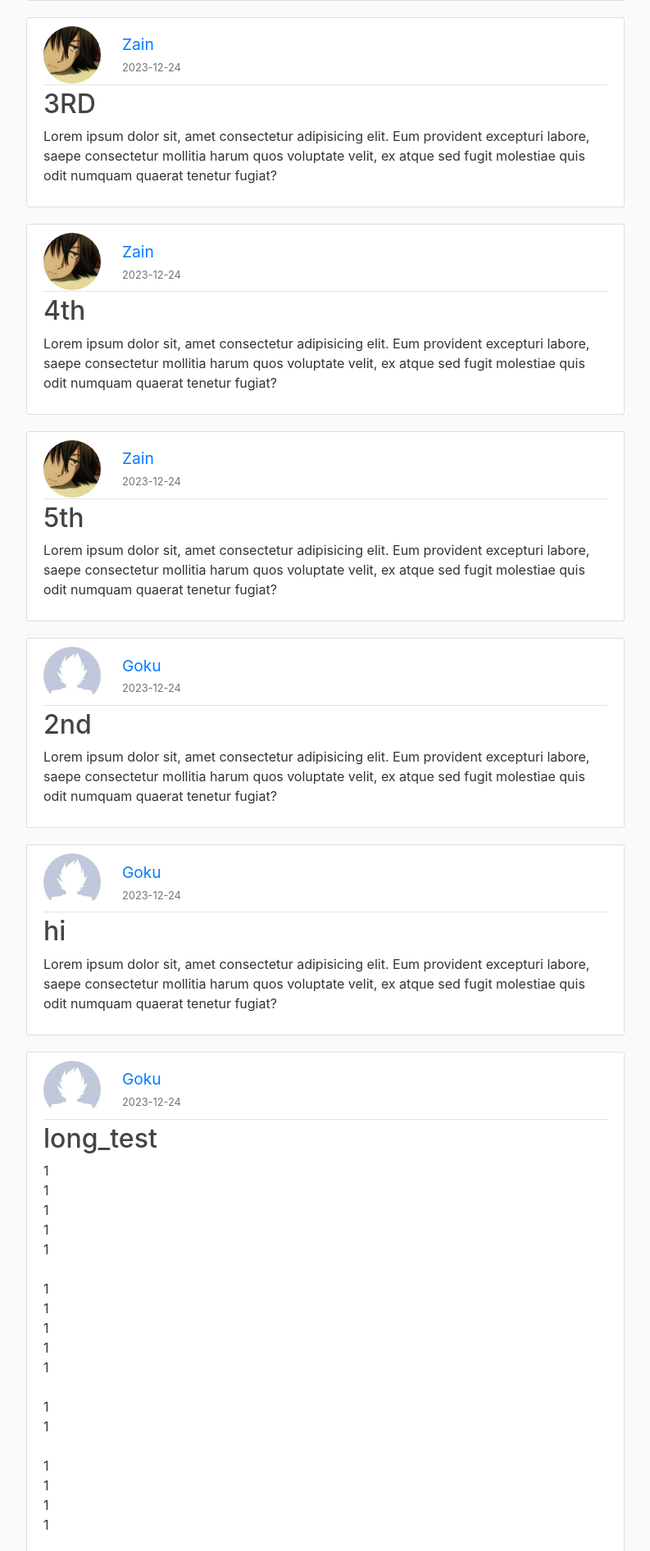
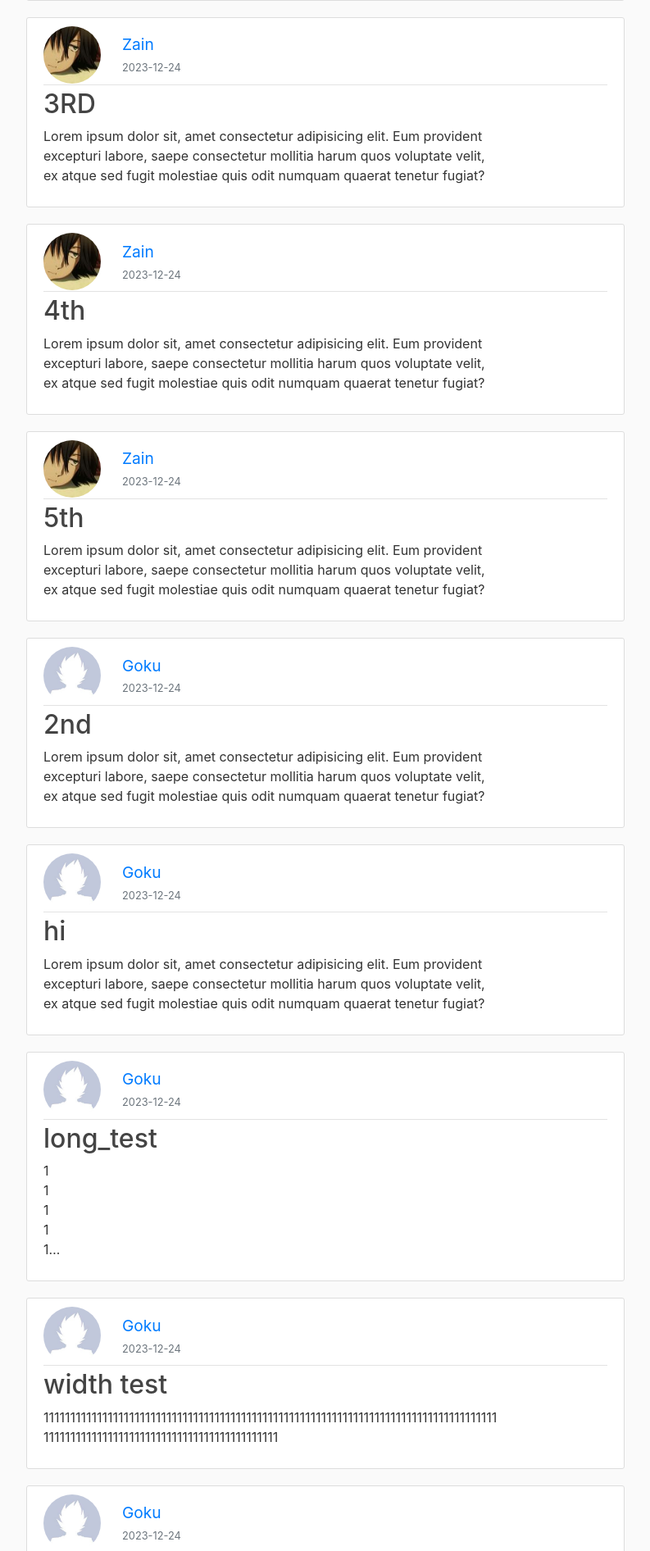
Before and after one commit to Baaqar-007/Blog_007, a Flask app: page / in a window 1280 px wide. Shown: the part 564-2456 px from the top of the page at 82% size, without its empty margins (53-846 px from the left). Run offline with Flask 3, Linux system fonts and the light colour scheme; some libraries are stand-ins or nearby versions.

Commit message:
CSS changes to limit the width of post content on the home page.

```diff
--- a/application/static/main.css
+++ b/application/static/main.css
@@ -43,8 +43,24 @@ body {
 
   .article-content {
     white-space: pre-line;
+    overflow-wrap: break-word; /* As a backup for word-wrap */
+    overflow: hidden; /* Hide the overflow */
+    max-width: 55ch; /* Make the max-width dynamic */
+    margin-right: 10px; /* Add a right margin */
+    white-space: pre-line;
   }
+  .article-content-home {
+    white-space: pre-line;
+    word-wrap: break-word; /* Break the word at the end of the line */
+    display: -webkit-box; /* Use the Webkit CSS engine */
+        -webkit-line-clamp: 5; /* Limit to 5 lines */
+        -webkit-box-orient: vertical; /* Orient the lines vertically */
+    overflow-wrap: break-word; /* As a backup for word-wrap */
+    text-overflow: ellipsis; /* Use an ellipsis when the text overflows */
+    overflow: hidden; /* Hide the overflow */
+    max-width: 55ch; /* Limit the width to 50 characters */
 
+}
   .article-img {
     height: 65px;
     width: 65px;
--- a/application/templates/home.html
+++ b/application/templates/home.html
@@ -13,7 +13,7 @@
                     </div>
                 </div>
                 <h2><a class="article-title" style="text-decoration: none;" href="{{url_for('post', post_id=post.id)}}">{{ post.title }}</a></h2>
-                <p class="article-content">{{ post.content }}</p>
+                <p class="article-content-home">{{ post.content }}</p>
             </div>
         </article>
     {% endfor %}
```
Also changed, not shown: application/templates/layout.html (line endings or trailing spaces), instance/site.db, run.py (line endings or trailing spaces).
